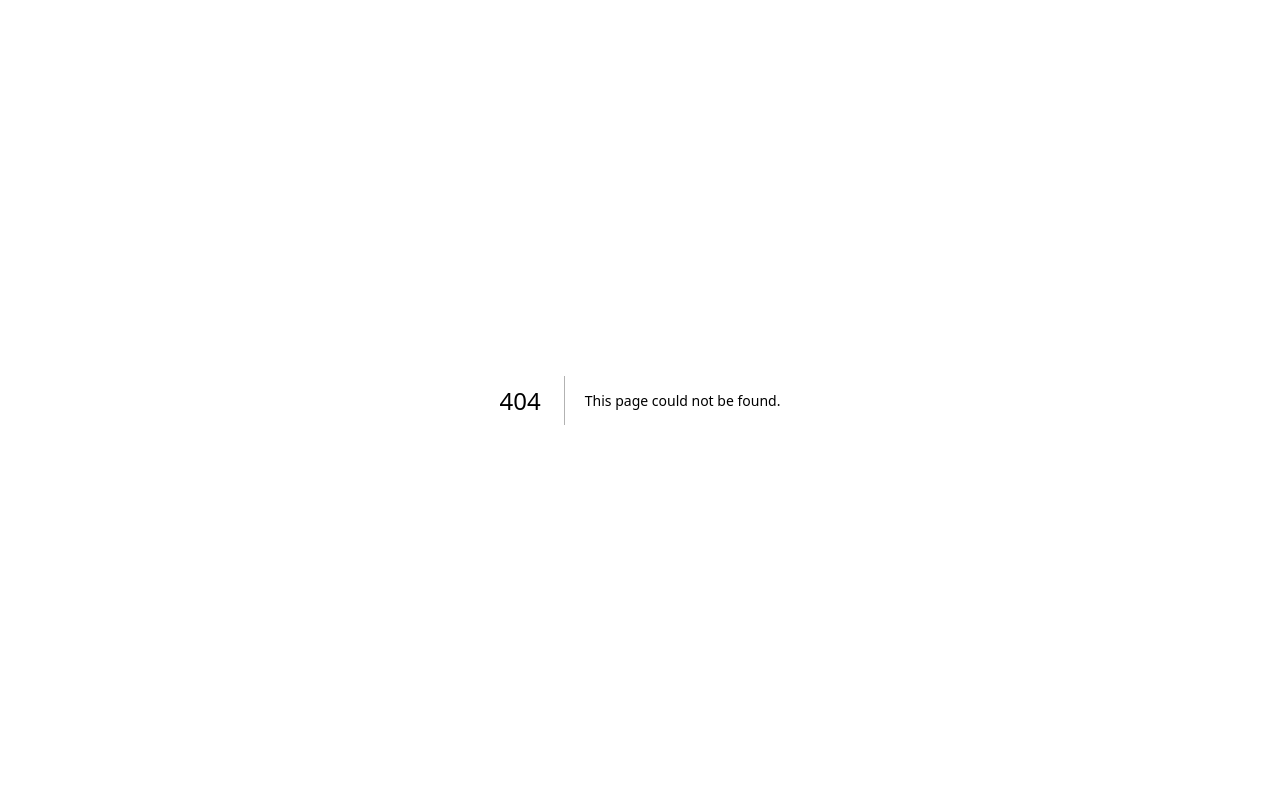
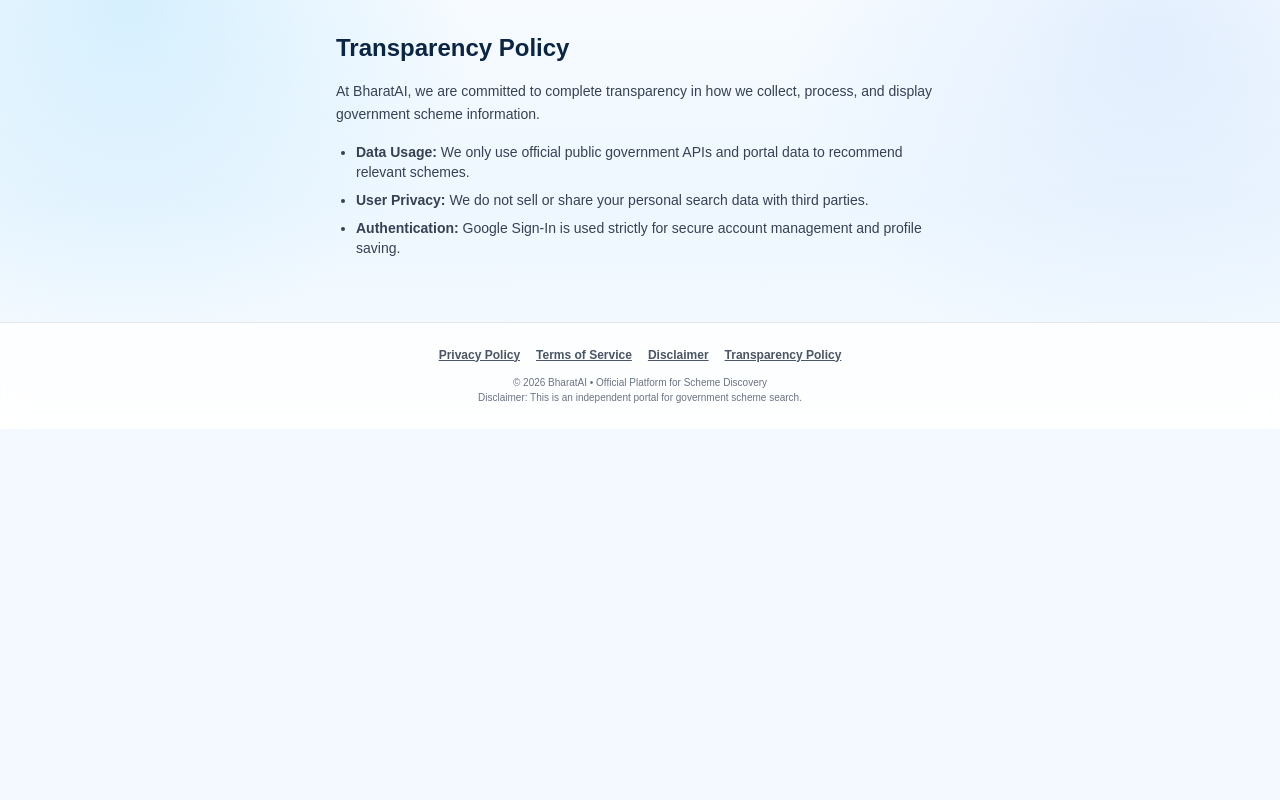
Before and after one commit to dularchandkumar9525-beep/BharatAI, a Next.js app in the folder frontend/: page /transparency in a window 1280 px wide. Before the commit this address had no page. Shown: the top 800 px of the page. Built offline with nearby package versions, Linux system fonts and the light colour scheme.

Commit message:
Added Transparency Policy and fixed footer visibility

```diff
--- /dev/null
+++ b/frontend/app/transparency/page.tsx
@@ -0,0 +1,15 @@
+export default function Transparency() {
+  return (
+    <div className="p-8 max-w-2xl mx-auto font-sans">
+      <h1 className="text-2xl font-bold mb-4 text-[#0B2545]">Transparency Policy</h1>
+      <p className="text-sm text-gray-700 leading-relaxed mb-4">
+        At BharatAI, we are committed to complete transparency in how we collect, process, and display government scheme information.
+      </p>
+      <ul className="list-disc pl-5 text-sm text-gray-700 space-y-2">
+        <li><strong>Data Usage:</strong> We only use official public government APIs and portal data to recommend relevant schemes.</li>
+        <li><strong>User Privacy:</strong> We do not sell or share your personal search data with third parties.</li>
+        <li><strong>Authentication:</strong> Google Sign-In is used strictly for secure account management and profile saving.</li>
+      </ul>
+    </div>
+  );
+}
--- a/frontend/components/Footer.tsx
+++ b/frontend/components/Footer.tsx
@@ -2,17 +2,18 @@
 
 export default function Footer() {
   return (
-    <footer className="w-full bg-white border-t border-gray-100 py-8 mt-12">
-      <div className="max-w-4xl mx-auto px-6 text-center">
-        <div className="flex justify-center gap-6 text-xs text-gray-500 font-medium mb-4">
+    <footer className="w-full bg-white/80 backdrop-blur-md border-t border-gray-200 py-6 mt-8 z-30 relative">
+      <div className="max-w-4xl mx-auto px-4 text-center">
+        <div className="flex flex-wrap justify-center gap-4 text-xs text-gray-600 font-semibold mb-3">
           <Link href="/privacy" className="hover:text-blue-600 underline">Privacy Policy</Link>
           <Link href="/terms" className="hover:text-blue-600 underline">Terms of Service</Link>
           <Link href="/disclaimer" className="hover:text-blue-600 underline">Disclaimer</Link>
+          <Link href="/transparency" className="hover:text-blue-600 underline">Transparency Policy</Link>
         </div>
-        <p className="text-[10px] text-gray-400">
-          © 2026 BharatAI. All rights reserved.
+        <p className="text-[10px] text-gray-500">
+          © 2026 BharatAI • Official Platform for Scheme Discovery
           <br />
-          Disclaimer: This is not an official government website.
+          Disclaimer: This is an independent portal for government scheme search.
         </p>
       </div>
     </footer>
```
